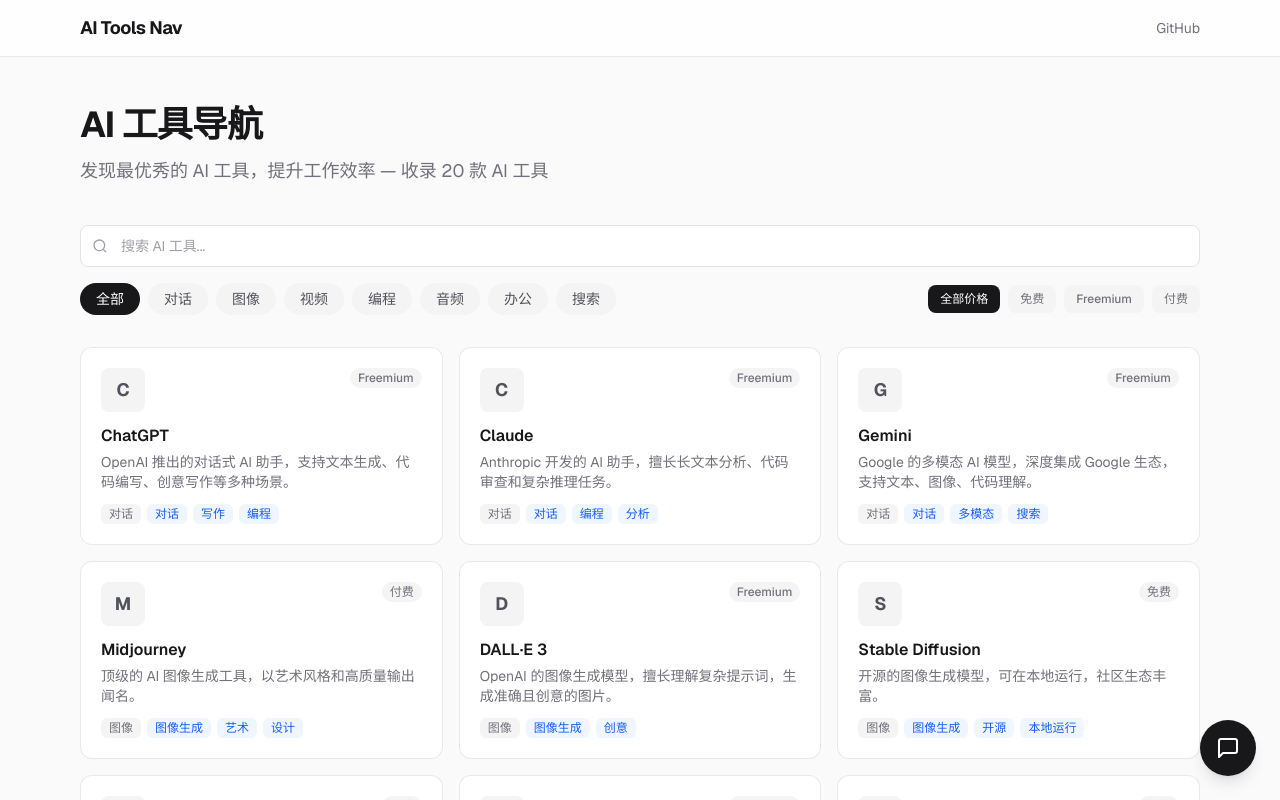
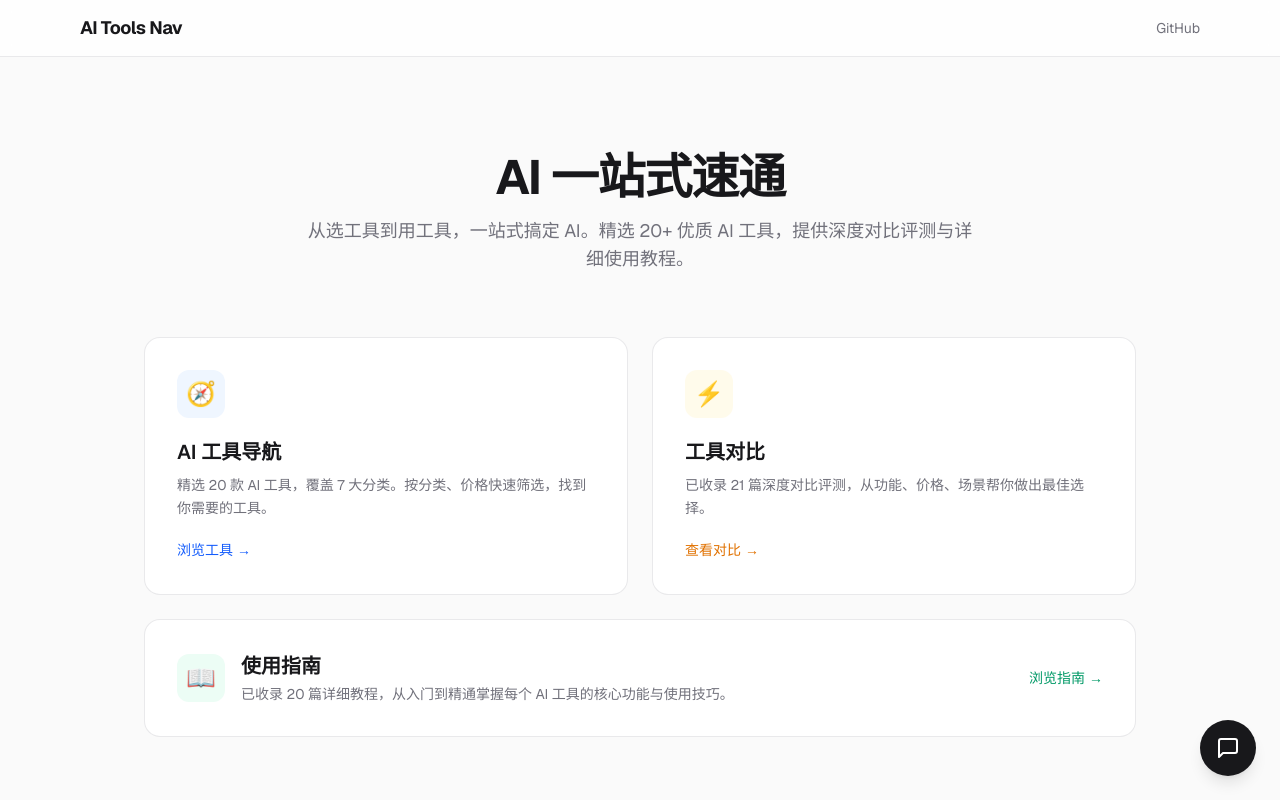
Before and after one commit to mmlfl/ai-tools-nav, a Next.js app: page / in a window 1280 px wide. Shown: the top 800 px of the page. Built offline with nearby package versions, Linux system fonts and the light colour scheme.

Commit message:
feat: portal homepage + tools listing page
- Redesign homepage as AI portal with 3 module entry cards
- Move tool grid + filters to /tools page
- Update sitemap with new listing routes

Co-Authored-By: Claude Opus 4.7 <noreply@anthropic.com>

```diff
--- a/app/page.tsx
+++ b/app/page.tsx
@@ -1,37 +1,106 @@
 import type { Metadata } from "next";
+import Link from "next/link";
 import { Tool as ToolType } from "@/types/tool";
 import toolsData from "@/data/tools.json";
-import ToolGrid from "@/components/ToolGrid";
-import { BreadcrumbList } from "@/components/StructuredData";
+import { getAllComparePages, getAllGuidePages } from "@/lib/content";
+import { BreadcrumbList, WebSite } from "@/components/StructuredData";
+
+const BASE_URL = "https://lflaitool.top";
+const tools = toolsData as ToolType[];
 
 export const metadata: Metadata = {
-  title: "AI 工具导航 - 发现最优秀的 AI 工具",
-  description: "精选 20+ AI 工具，涵盖 AI 对话、图像生成、视频创作、编程辅助、音频合成、办公效率、智能搜索等 7 大分类。帮你快速找到最适合的 AI 工具。",
+  title: "AI 一站式速通 — 从选工具到用工具",
+  description: "AI 工具导航、深度对比评测、详细使用指南，一站式帮你找到并掌握最适合的 AI 工具。覆盖对话、图像、视频、编程等 7 大分类。",
   openGraph: {
-    title: "AI 工具导航 - 发现最优秀的 AI 工具",
-    description: "精选 20+ AI 工具，涵盖 7 大分类。帮你快速找到最适合的 AI 工具。",
+    title: "AI 一站式速通 — 从选工具到用工具",
+    description: "AI 工具导航、深度对比、使用指南，一站式搞定 AI 工具。",
   },
 };
 
-const tools = toolsData as ToolType[];
+export default function Home() {
+  const compareCount = getAllComparePages().length;
+  const guideCount = getAllGuidePages().length;
 
-export default function Home() {
   return (
     <>
+      <WebSite />
       <BreadcrumbList
-        items={[{ name: "首页", url: "https://lflaitool.top" }]}
+        items={[{ name: "首页", url: BASE_URL }]}
       />
-      <div className="mx-auto max-w-6xl px-4 py-12">
-        <section className="mb-10">
-          <h1 className="text-3xl font-bold tracking-tight text-zinc-900 dark:text-zinc-100 sm:text-4xl">
-            AI 工具导航
+      <div className="mx-auto max-w-5xl px-4 py-16 sm:py-24">
+        {/* Hero */}
+        <section className="text-center mb-16">
+          <h1 className="text-4xl font-bold tracking-tight text-zinc-900 dark:text-zinc-100 sm:text-5xl">
+            AI 一站式速通
           </h1>
-          <p className="mt-3 text-lg text-zinc-500 dark:text-zinc-400">
-            发现最优秀的 AI 工具，提升工作效率 — 收录 {tools.length} 款 AI 工具
+          <p className="mt-4 text-lg text-zinc-500 dark:text-zinc-400 max-w-2xl mx-auto">
+            从选工具到用工具，一站式搞定 AI。精选 20+ 优质 AI 工具，提供深度对比评测与详细使用教程。
           </p>
         </section>
 
-        <ToolGrid tools={tools} />
+        {/* Module Cards */}
+        <div className="grid gap-6 sm:grid-cols-2">
+          {/* Tools Nav */}
+          <Link
+            href="/tools"
+            className="group rounded-2xl border border-zinc-200/80 bg-white p-8 transition hover:border-blue-300 hover:shadow-lg dark:border-zinc-800/80 dark:bg-zinc-900 dark:hover:border-blue-700"
+          >
+            <div className="mb-5 inline-flex h-12 w-12 items-center justify-center rounded-xl bg-blue-50 text-2xl dark:bg-blue-900/30">
+              🧭
+            </div>
+            <h2 className="text-xl font-semibold text-zinc-900 dark:text-zinc-100 group-hover:text-blue-600 dark:group-hover:text-blue-400">
+              AI 工具导航
+            </h2>
+            <p className="mt-2 text-sm text-zinc-500 dark:text-zinc-400 leading-relaxed">
+              精选 {tools.length} 款 AI 工具，覆盖 7 大分类。按分类、价格快速筛选，找到你需要的工具。
+            </p>
+            <span className="mt-5 inline-flex items-center gap-1 text-sm font-medium text-blue-600 dark:text-blue-400 group-hover:gap-2 transition-all">
+              浏览工具 <span aria-hidden="true">→</span>
+            </span>
+          </Link>
+
+          {/* Compare */}
+          <Link
+            href="/compare"
+            className="group rounded-2xl border border-zinc-200/80 bg-white p-8 transition hover:border-amber-300 hover:shadow-lg dark:border-zinc-800/80 dark:bg-zinc-900 dark:hover:border-amber-700"
+          >
+            <div className="mb-5 inline-flex h-12 w-12 items-center justify-center rounded-xl bg-amber-50 text-2xl dark:bg-amber-900/30">
+              ⚡
+            </div>
+            <h2 className="text-xl font-semibold text-zinc-900 dark:text-zinc-100 group-hover:text-amber-600 dark:group-hover:text-amber-400">
+              工具对比
+            </h2>
+            <p className="mt-2 text-sm text-zinc-500 dark:text-zinc-400 leading-relaxed">
+              已收录 {compareCount} 篇深度对比评测，从功能、价格、场景帮你做出最佳选择。
+            </p>
+            <span className="mt-5 inline-flex items-center gap-1 text-sm font-medium text-amber-600 dark:text-amber-400 group-hover:gap-2 transition-all">
+              查看对比 <span aria-hidden="true">→</span>
+            </span>
+          </Link>
+        </div>
+
+        {/* Guide — full width */}
+        <Link
+          href="/guide"
+          className="mt-6 block rounded-2xl border border-zinc-200/80 bg-white p-8 transition hover:border-emerald-300 hover:shadow-lg dark:border-zinc-800/80 dark:bg-zinc-900 dark:hover:border-emerald-700 group"
+        >
+          <div className="flex flex-col gap-4 sm:flex-row sm:items-center">
+            <div className="inline-flex h-12 w-12 items-center justify-center rounded-xl bg-emerald-50 text-2xl dark:bg-emerald-900/30 shrink-0">
+              📖
+            </div>
+            <div className="flex-1">
+              <h2 className="text-xl font-semibold text-zinc-900 dark:text-zinc-100 group-hover:text-emerald-600 dark:group-hover:text-emerald-400">
+                使用指南
+              </h2>
+              <p className="mt-1 text-sm text-zinc-500 dark:text-zinc-400">
+                已收录 {guideCount} 篇详细教程，从入门到精通掌握每个 AI 工具的核心功能与使用技巧。
+              </p>
+            </div>
+            <span className="inline-flex items-center gap-1 text-sm font-medium text-emerald-600 dark:text-emerald-400 group-hover:gap-2 transition-all shrink-0">
+              浏览指南 <span aria-hidden="true">→</span>
+            </span>
+          </div>
+        </Link>
       </div>
     </>
   );
--- a/app/sitemap.ts
+++ b/app/sitemap.ts
@@ -10,6 +10,9 @@ export default async function sitemap(): Promise<MetadataRoute.Sitemap> {
 
   const staticPages = [
     { url: BASE_URL, lastModified: new Date(), changeFrequency: "daily" as const, priority: 1 },
+    { url: `${BASE_URL}/tools`, lastModified: new Date(), changeFrequency: "daily" as const, priority: 0.9 },
+    { url: `${BASE_URL}/compare`, lastModified: new Date(), changeFrequency: "weekly" as const, priority: 0.8 },
+    { url: `${BASE_URL}/guide`, lastModified: new Date(), changeFrequency: "weekly" as const, priority: 0.8 },
     { url: `${BASE_URL}/category/chat`, lastModified: new Date(), changeFrequency: "weekly" as const, priority: 0.8 },
     { url: `${BASE_URL}/category/image`, lastModified: new Date(), changeFrequency: "weekly" as const, priority: 0.8 },
     { url: `${BASE_URL}/category/video`, lastModified: new Date(), changeFrequency: "weekly" as const, priority: 0.8 },
--- /dev/null
+++ b/app/tools/page.tsx
@@ -0,0 +1,42 @@
+import type { Metadata } from "next";
+import { Tool as ToolType } from "@/types/tool";
+import toolsData from "@/data/tools.json";
+import ToolGrid from "@/components/ToolGrid";
+import { BreadcrumbList } from "@/components/StructuredData";
+
+const BASE_URL = "https://lflaitool.top";
+const tools = toolsData as ToolType[];
+
+export const metadata: Metadata = {
+  title: "AI 工具导航 — 发现最优秀的 AI 工具",
+  description: `精选 ${tools.length}+ AI 工具，涵盖 AI 对话、图像生成、视频创作、编程辅助、音频合成、办公效率、智能搜索等 7 大分类。帮你快速找到最适合的 AI 工具。`,
+  openGraph: {
+    title: "AI 工具导航 — 发现最优秀的 AI 工具",
+    description: `精选 ${tools.length}+ AI 工具，涵盖 7 大分类。帮你快速找到最适合的 AI 工具。`,
+  },
+};
+
+export default function ToolsPage() {
+  return (
+    <>
+      <BreadcrumbList
+        items={[
+          { name: "首页", url: BASE_URL },
+          { name: "工具导航", url: `${BASE_URL}/tools` },
+        ]}
+      />
+      <div className="mx-auto max-w-6xl px-4 py-12">
+        <section className="mb-10">
+          <h1 className="text-3xl font-bold tracking-tight text-zinc-900 dark:text-zinc-100 sm:text-4xl">
+            AI 工具导航
+          </h1>
+          <p className="mt-3 text-lg text-zinc-500 dark:text-zinc-400">
+            发现最优秀的 AI 工具，提升工作效率 — 收录 {tools.length} 款 AI 工具
+          </p>
+        </section>
+
+        <ToolGrid tools={tools} />
+      </div>
+    </>
+  );
+}
```
